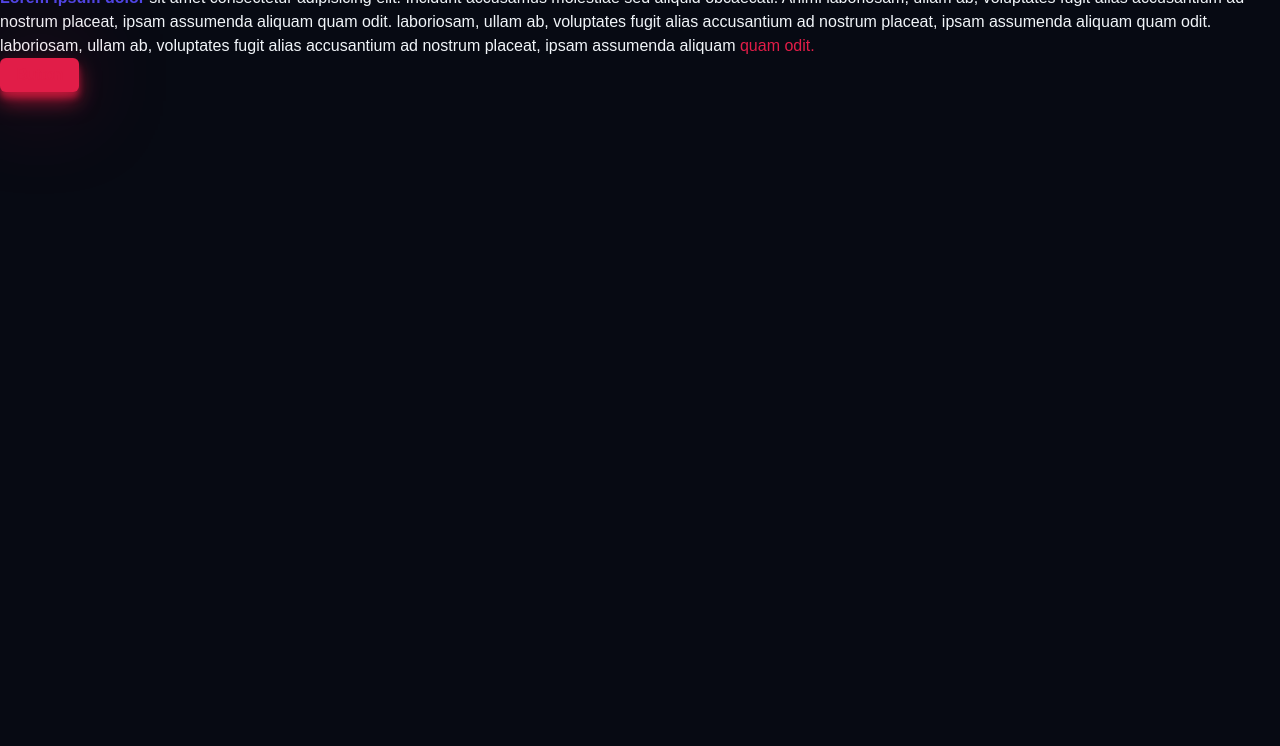
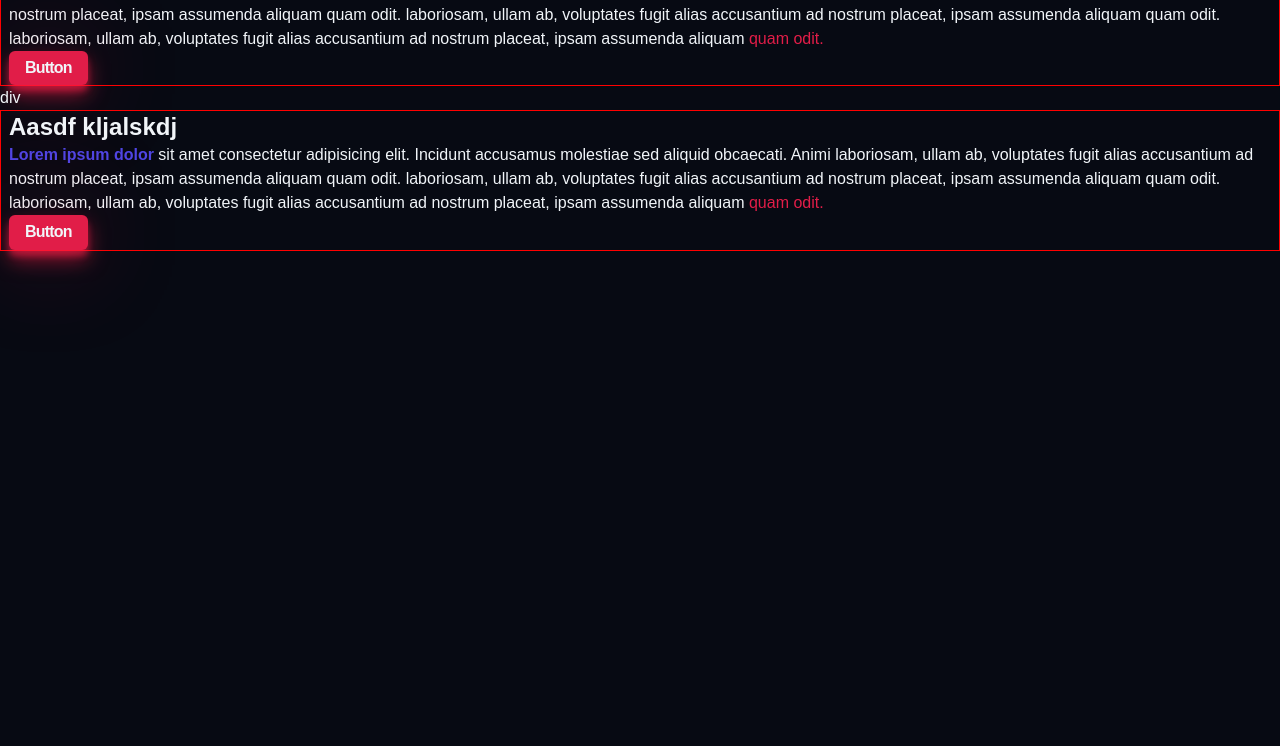
Before and after one commit to vasilignatov/vasilignatov.dev, a website built with Vite: page index.html in a window 1280 px wide. Shown: the part 54-800 px from the top of the page. Built offline with nearby package versions, Linux system fonts and the light colour scheme; a web font is replaced by a local one.

Commit message:
added media queries

```diff
--- a/index.html
+++ b/index.html
@@ -10,6 +10,9 @@
 </head>
 
 <body>
+
+  <article class="container">
+
     <h1>Aasdf kljalskdj</h1>
 
     <p>
@@ -20,6 +23,26 @@
     </p>
 
     <button class="btn">Button</button>
+  </article>
+
+  div
+
+  <article class="container">
+
+    <h1>Aasdf kljalskdj</h1>
+
+    <p>
+      <strong>Lorem ipsum dolor</strong> sit amet consectetur adipisicing elit. Incidunt accusamus molestiae sed aliquid obcaecati. Animi
+      laboriosam, ullam ab, voluptates fugit alias accusantium ad nostrum placeat, ipsam assumenda aliquam quam odit.
+      laboriosam, ullam ab, voluptates fugit alias accusantium ad nostrum placeat, ipsam assumenda aliquam quam odit.
+      laboriosam, ullam ab, voluptates fugit alias accusantium ad nostrum placeat, ipsam assumenda aliquam <a>quam odit.</a>
+    </p>
+
+    <button class="btn">Button</button>
+  </article>
+
+
+
   <script type="module" src="./src/main.js"></script>
 </body>
 
--- a/styles/utils.css
+++ b/styles/utils.css
@@ -4,22 +4,80 @@
     text-decoration: none;
     letter-spacing: -0.05rem;
     background-color: var(--color-rose);
-    color: var(--color-rose);
+    color: var(--color-light);
     padding: 0.5em 1em;
     border-radius: 6px;
     box-shadow: 0 10px 20px rgba(255, 29, 72, 0.5),
-        0 6px 6px rgba(255, 29, 72, 0.5), 0 0 100px -10px
-        var(--color-rose);
+        0 6px 6px rgba(255, 29, 72, 0.5), 0 0 100px -10px var(--color-rose);
     transition: transform 0.3s, box-shadow 0.3s;
 }
 
 .btn:hover {
     transform: translateY(-3px);
     box-shadow: 0 14px 28px rgba(255, 29, 72, 0.25),
-        0 10px 10px rgba(255, 29, 72, 0.22), 0 0 120px -10px
-        var(--color-rose);
+        0 10px 10px rgba(255, 29, 72, 0.22), 0 0 120px -10px var(--color-rose);
 }
 
-/* .container {
+.section {
+    margin-top: 5rem;
+}
 
-} */
+
+.container {
+    width: 100%;
+    margin: 0 auto;
+    padding: 0 0.5rem;
+    border: solid 1px red;
+}
+
+
+@media screen and (min-width: 475px) {
+    .container {
+        max-width: 475px;
+
+    }
+}
+
+
+@media screen and (min-width: 640px) {
+    .container {
+        max-width: 475px;
+
+    }
+
+}
+
+@media screen and (min-width: 768px) {
+    .container {
+        max-width: 768px;
+
+    }
+
+}
+
+@media screen and (min-width: 1024px) {
+    .container {
+        max-width: 1024px;
+    }
+
+    .section {
+        margin-top: 10rem;
+    }
+
+
+}
+
+@media screen and (min-width: 1280px) {
+    .container {
+        max-width: 1280px;
+
+    }
+}
+
+@media screen and (min-width: 1536px) {
+    .container {
+        max-width: 1536px;
+
+    }
+
+}
```
Lines whose indentation alone changed are shown as unchanged.
